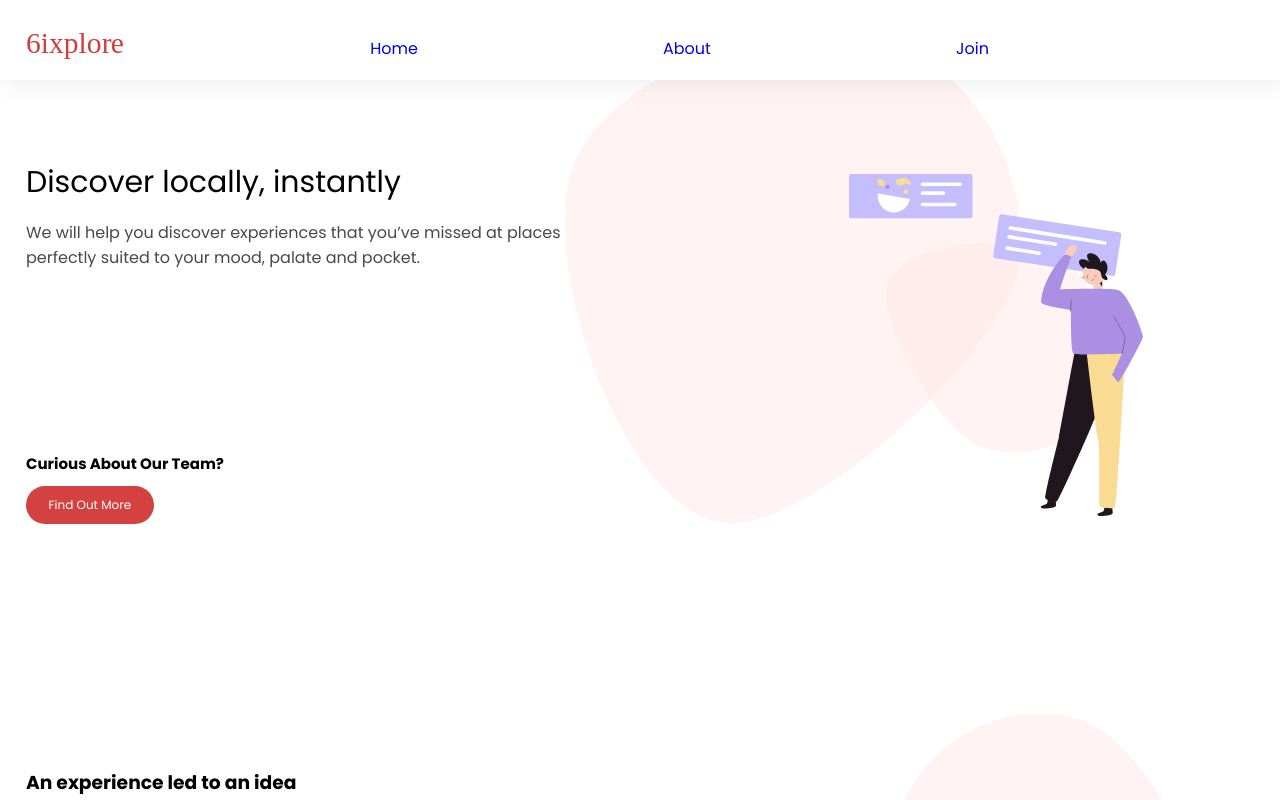
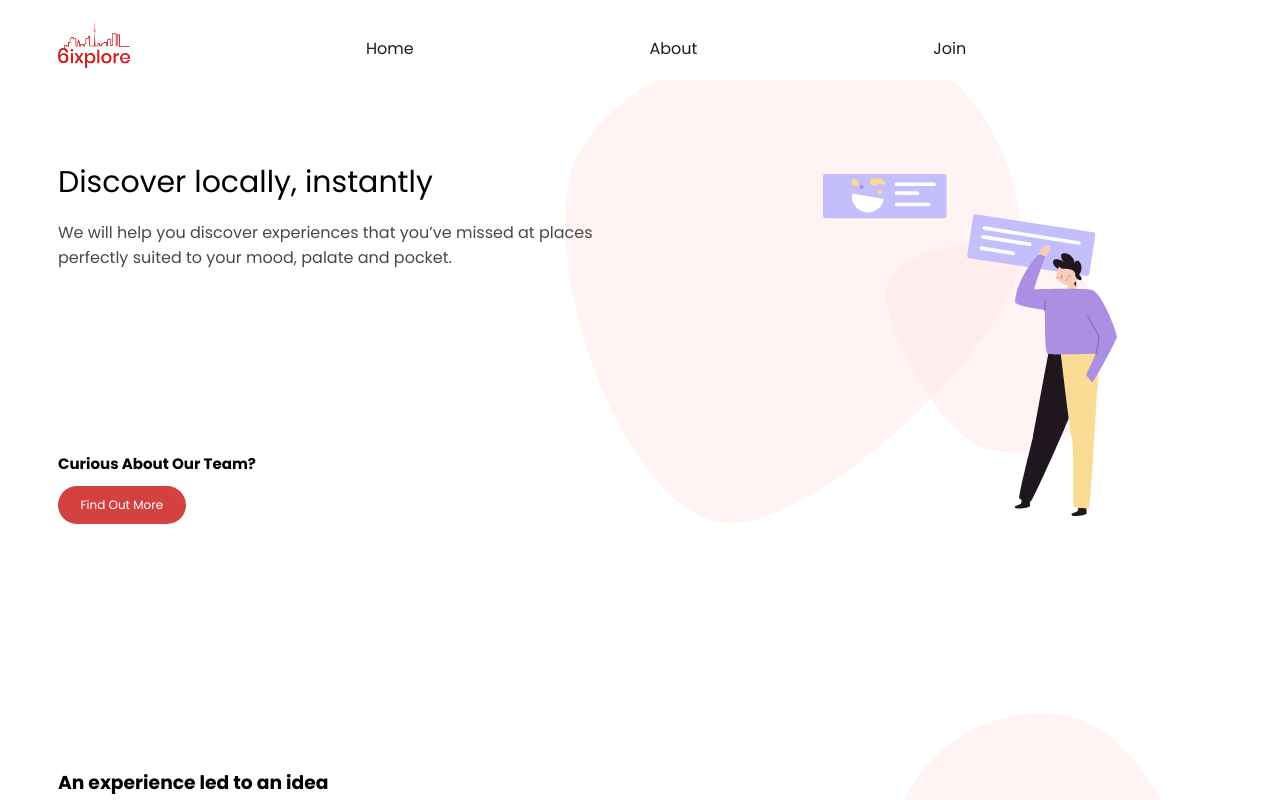
Before and after one commit to saideep21/6ixplore-web1, a Vue app: page / in a window 1280 px wide. Shown: the top 800 px of the page. Built offline with nearby package versions, Linux system fonts and the light colour scheme.

Commit message:
Adjust global left margins, Fix logo font

```diff
--- a/src/components/navBar.vue
+++ b/src/components/navBar.vue
@@ -3,7 +3,11 @@
     <nav class="navigation container">
       <header>
         <router-link :to="{ name: 'Home' }">
-          <img class="logo" :src="logo" alt="6ixplore - Discover locally, instantly" />
+          <img
+            class="logo"
+            :src="logo"
+            alt="6ixplore - Discover locally, instantly"
+          />
         </router-link>
       </header>
       <!-- Accessbility: Skip Navigation on :focus -->
@@ -11,7 +15,9 @@
         <p>Skip navigation</p>
       </router-link>
       <template v-for="link in navLinks">
-        <router-link class="viewport" :to="{ name: link }" :key="link">{{ link }}</router-link>
+        <router-link class="links" :to="{ name: link }" :key="link">{{
+          link
+        }}</router-link>
       </template>
       <navModal />
     </nav>
@@ -21,7 +27,7 @@
 <script>
 import navModal from "@/components/navModal.vue";
 import webDecorHome from "@/assets/webDecorHome.svg";
-import logo from "@/assets/logo.svg";
+import logo from "@/assets/logo.png";
 
 export default {
   data: () => ({
@@ -29,8 +35,7 @@ export default {
     webDecorHome,
     // Logo
     logo,
-    navLinks: ["Home", "About", "Join"],
-    browserBreakPoint: `${768}px`
+    navLinks: ["Home", "About", "Join"]
   }),
   components: {
     navModal
@@ -57,14 +62,14 @@ export default {
 }
 
 .container {
-  padding: 0 1.625em;
+  padding: 0 3.625em;
 }
 
 .navigation {
   display: flex;
   align-items: center;
   justify-content: space-between;
-  padding: 2.75em 1.625em 1.75em 1.625em;
+  padding: 2.75em 3.625em 1.75em 3.625em;
   width: 100vw;
   position: fixed;
   z-index: 500;
@@ -76,21 +81,27 @@ export default {
 }
 
 .logo {
-  width: 6.1875em;
+  width: 4.5em;
   height: auto;
 }
 
-.viewport {
+.links {
   display: none;
 }
+
+.links:visited {
+  color: var(--primary-clr);
+}
+
 /* Desktop Styling */
 @media (min-width: 768px) {
   .navigation {
-    opacity: 1;
+    box-shadow: none;
   }
 
-  .viewport {
+  .links {
     display: block;
+    color: var(--primary-txt);
   }
 }
 </style>
--- a/src/views/Home.vue
+++ b/src/views/Home.vue
@@ -86,7 +86,7 @@ export default {
 
 <style scoped>
 .container {
-  padding: 0 1.625em;
+  padding: 0 3.625em;
 }
 
 .hero {
@@ -175,7 +175,7 @@ h4 {
   font-weight: 700;
   font-size: 1em;
   text-align: center;
-  padding: 40% 0 10% 0;
+  padding: 10em 0 4em 0;
 }
 
 /* Desktop */
--- a/src/views/aboutUs.vue
+++ b/src/views/aboutUs.vue
@@ -201,7 +201,7 @@ export default {
 
 <style scoped>
 .container {
-  padding: 0 1.625em;
+  padding: 0 3.625em;
 }
 
 .decor-about {
@@ -294,7 +294,7 @@ p {
   font-weight: 700;
   font-size: 1em;
   text-align: center;
-  padding: 40% 0% 10% 0;
+  padding: 10em 0 4em 0;
   margin: 0 auto;
 }
 
--- a/src/views/joinUs.vue
+++ b/src/views/joinUs.vue
@@ -92,7 +92,7 @@ export default {
 
 <style scoped>
 .container {
-  padding: 0 1.625em;
+  padding: 0 3.625em;
 }
 
 .decor-join {
@@ -144,7 +144,7 @@ h3 {
 }
 
 .linkedin-profile {
-  width: 2.5em;
+  width: 2em;
   height: auto;
   margin: -1.5em 0 4em 0;
 }
@@ -161,7 +161,7 @@ h3 {
   font-weight: 700;
   font-size: 1em;
   text-align: center;
-  padding: 40% 0 10% 0;
+  padding: 10em 0 4em 0;
   margin: 0 auto;
 }
 </style>
```
Also changed, not shown: src/assets/logo.png (added), todo.txt, 1 other file (tests, documents, lock files or other folders).
